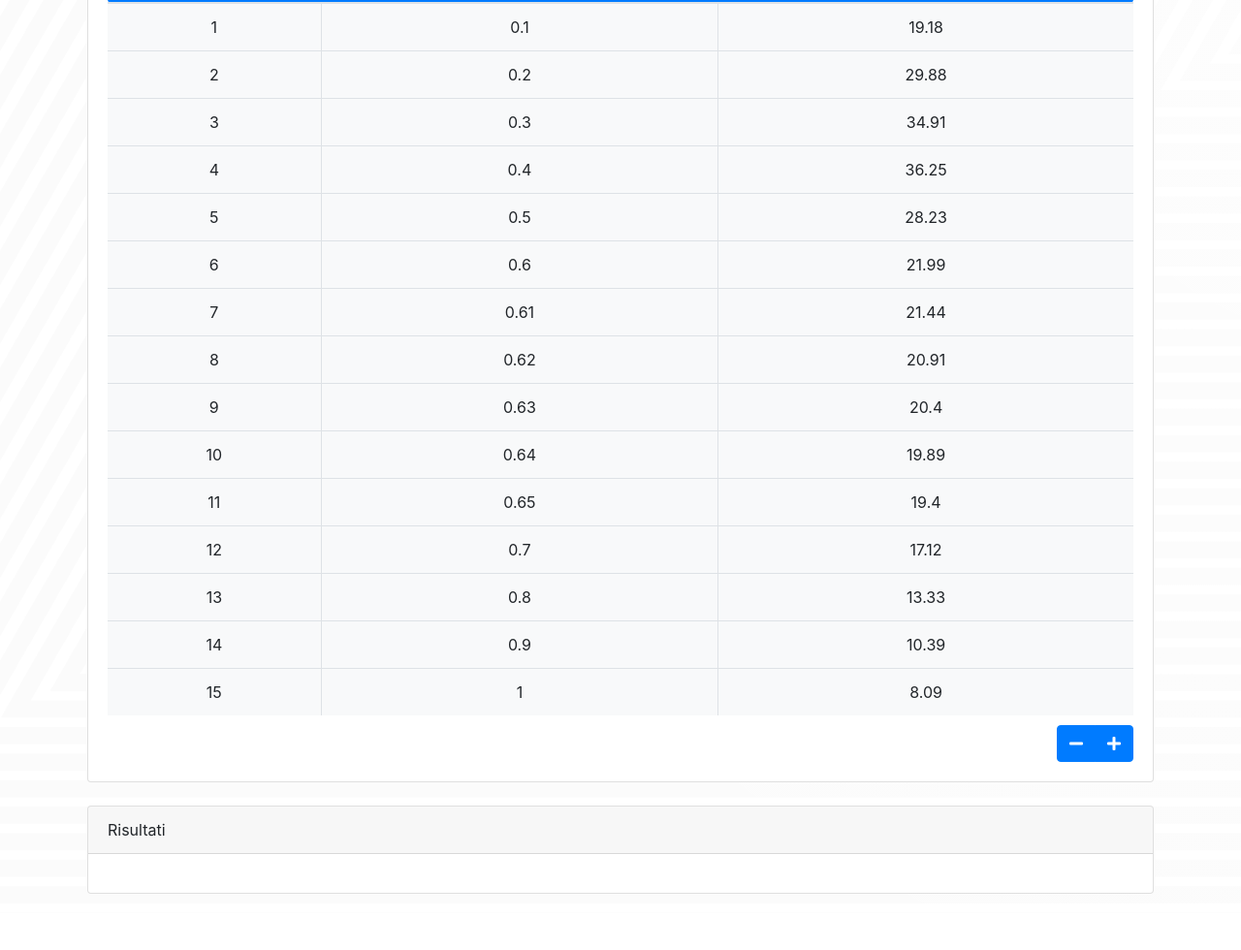
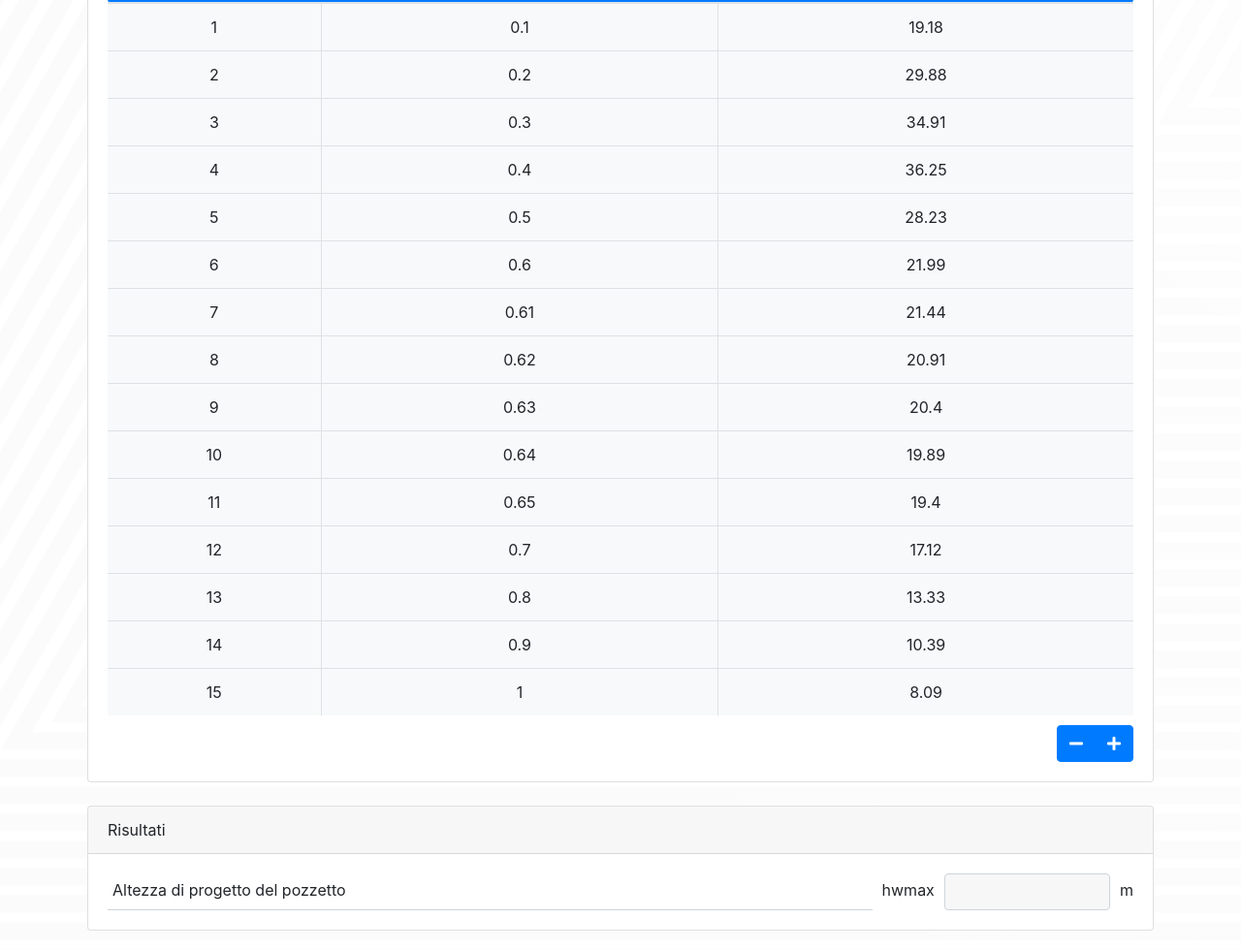
Before and after one commit to voidthevillain/geoapp_pozzi_disperdenti, a plain HTML site: page src/index.html in a window 1280 px wide. Shown: the part 652-1632 px from the top of the page at 97% size. Before the commit the page ends 1594 px from the top, so only its background shows below. Drawn offline with nearby package versions, Linux system fonts and the light colour scheme.

Commit message:
add output field

```diff
--- a/src/css/main.css
+++ b/src/css/main.css
@@ -152,7 +152,8 @@
     padding: .5rem 1rem;
   }
 
-  .card-body-input {
+  .card-body-input,
+  .card-body-output {
     display: grid;
     grid-template-rows: auto;
     grid-template-columns: 7fr 0fr 1.5fr 0.2fr;
--- a/src/index.html
+++ b/src/index.html
@@ -204,7 +204,12 @@
       <!-- #region output card -->
       <div class="card card-output mt-4">
         <div class="card-header card-header-output">Risultati</div>
-        <div class="card-body card-body-output"></div>
+        <div class="card-body card-body-output">
+          <span class="span-parameter">Altezza di progetto del pozzetto</span>
+          <span class="span-symbol">hwmax</span>
+          <input type="text" id="hwmax" class="output-value form-control text-center" value="" readonly>
+          <span class="span-unit">m</span>
+        </div>
       </div>
       <!-- #endregion -->
     </div>
```
